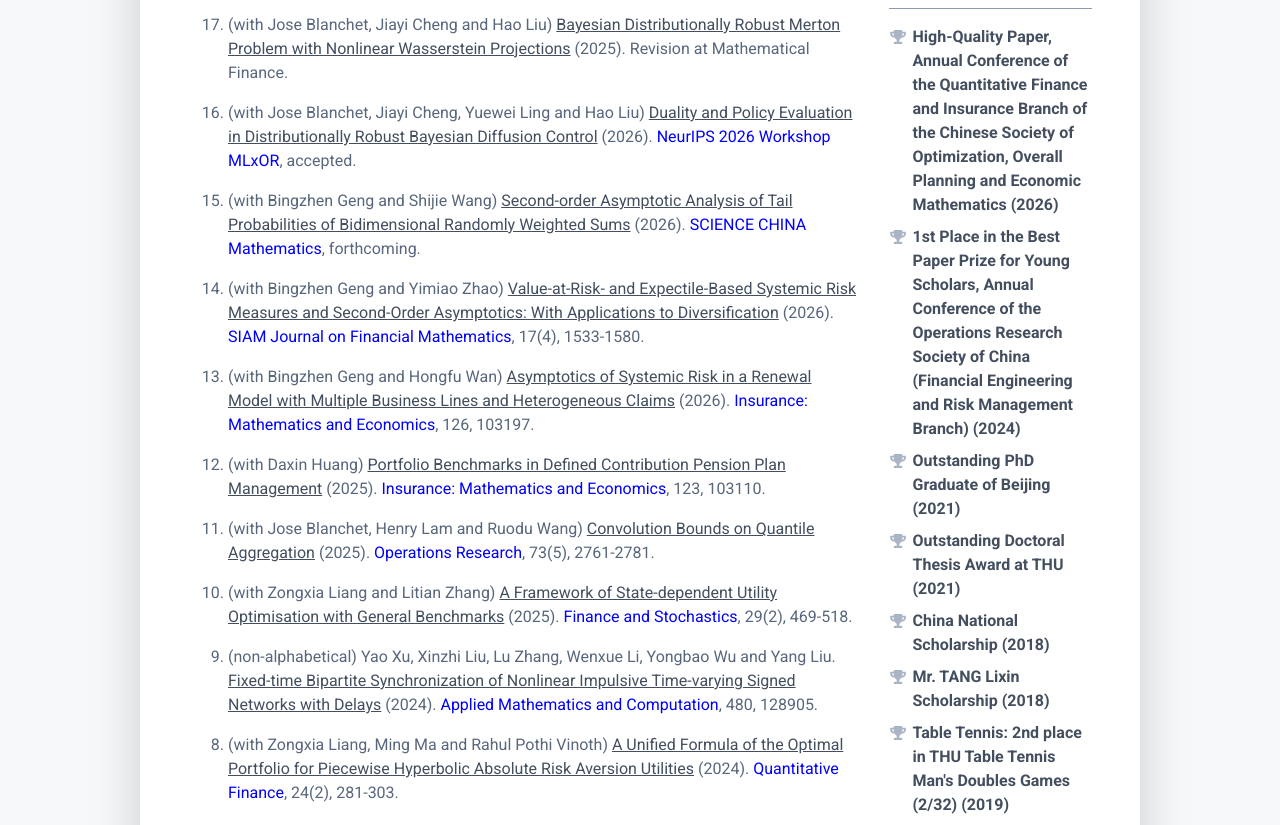
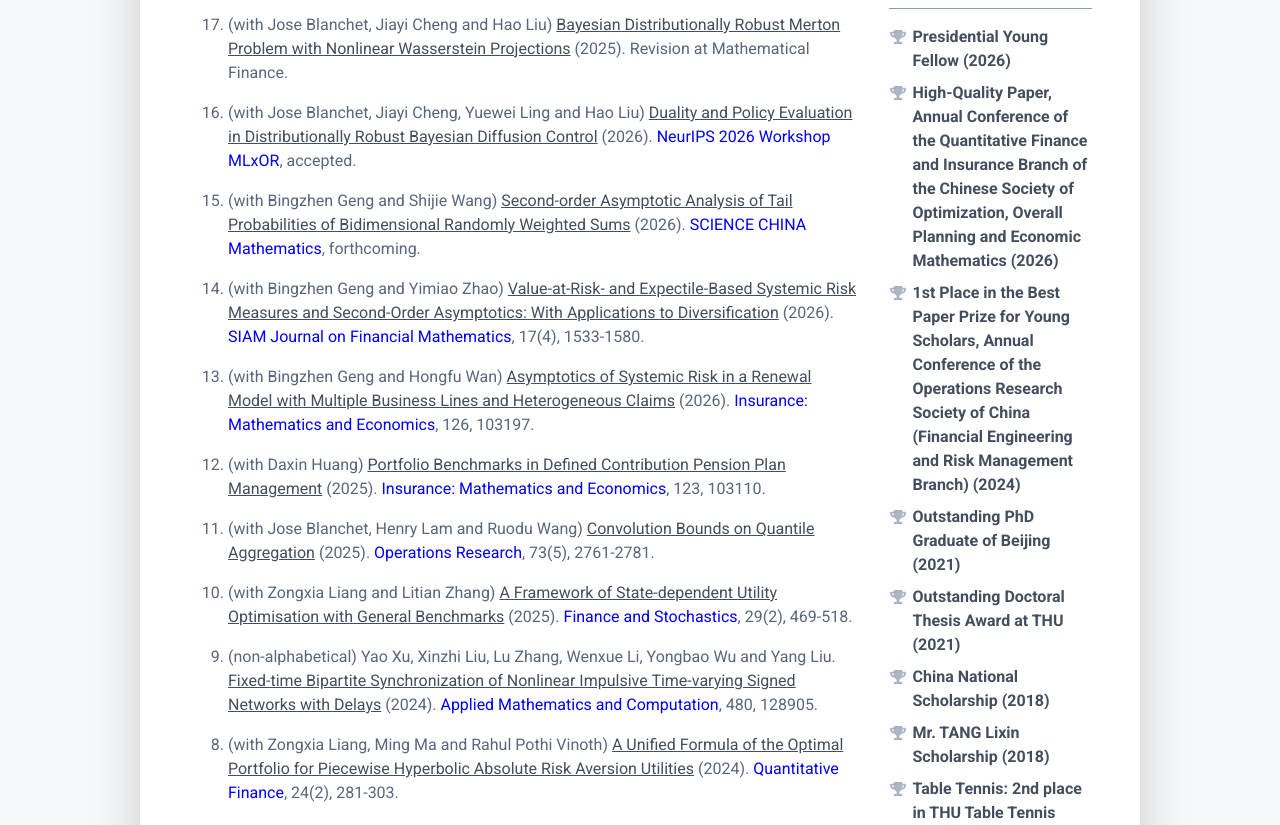
Before and after one commit to yang-liu16/yang-liu16.github.io, a plain HTML site: page index.html in a window 1280 px wide. Shown: the part 1909-2734 px from the top of the page. Drawn offline with Linux system fonts and the light colour scheme.

Commit message:
Update index.html

```diff
--- a/index.html
+++ b/index.html
@@ -599,6 +599,10 @@
 							    <ul class="list-unstyled resume-awards-list">
 								    <li class="mb-2 pl-4 position-relative">
 								        <i class="resume-award-icon fas fa-trophy position-absolute" data-fa-transform="shrink-2"></i>
+								        <div class="resume-award-name">Presidential Young Fellow (2026)</div>
+								    </li>
+								    <li class="mb-2 pl-4 position-relative">
+								        <i class="resume-award-icon fas fa-trophy position-absolute" data-fa-transform="shrink-2"></i>
 								        <div class="resume-award-name">High-Quality Paper, <a href="https://news.nxu.edu.cn/info/1022/28173.htm">Annual Conference of the Quantitative Finance and Insurance Branch of the Chinese Society of Optimization, Overall Planning and Economic Mathematics</a> (2026)</div>
 								    </li>
 								    <li class="mb-2 pl-4 position-relative">
```
